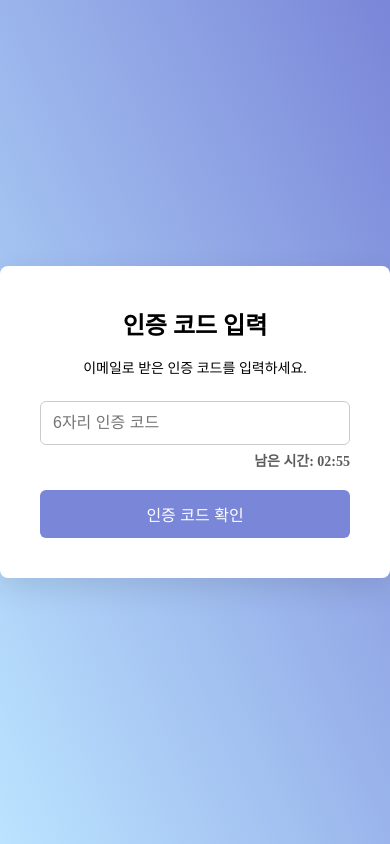
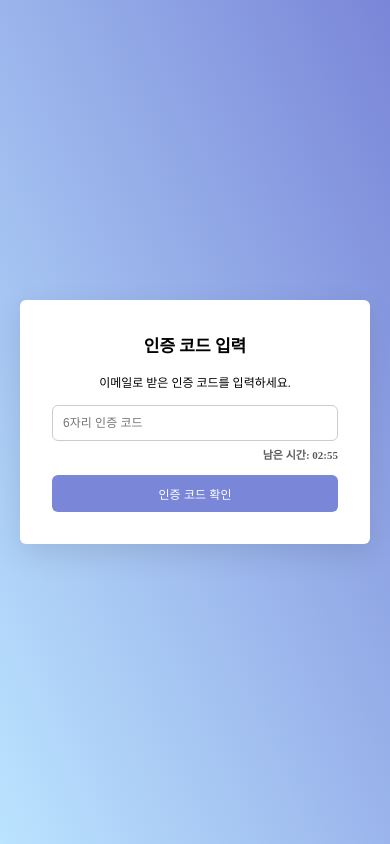
Before and after one commit to jiyun0852/GENAUFRONT, a React (Vite) app in the folder frontend/: page /verifycode in a window 390 px wide. Built offline with nearby package versions, Linux system fonts and the light colour scheme.

Commit message:
메인 제외 반응형 완성

```diff
--- a/frontend/src/pages/ResetPassword/ResetPassword.css
+++ b/frontend/src/pages/ResetPassword/ResetPassword.css
@@ -4,6 +4,8 @@
   display: flex;
   justify-content: center;
   align-items: center;
+  padding: 20px; /* 모바일에서 여백 확보 */
+  box-sizing: border-box;
 }
 
 .reset-password-box {
@@ -13,7 +15,7 @@
   text-align: center;
   box-shadow: 0 10px 30px rgba(0, 0, 0, 0.1);
   max-width: 400px;
-    width: 80vw;
+  width: 100%;
 }
 
 .reset-password-box h1 {
@@ -33,7 +35,7 @@
   border: 1px solid #ccc;
   border-radius: 6px;
   font-size: 14px;
-    box-sizing: border-box; /* 버튼과 정확히 같은 폭으로 */
+  box-sizing: border-box;
 }
 
 .reset-submit-button {
@@ -50,9 +52,58 @@
   display: block;
   text-align: center;
   margin-top: 8px;
+  transition: background-color 0.3s; /* hover 부드럽게 */
 }
-
 
 .reset-submit-button:hover {
   background-color: #5f6fc7;
 }
+
+/* 반응형 - 모바일, 태블릿 */
+@media (max-width: 480px) {
+  .reset-password-box {
+    padding: 24px;
+    border-radius: 6px;
+  }
+
+  .reset-password-box h1 {
+    font-size: 20px;
+  }
+
+  .reset-email-input,
+  .reset-submit-button {
+    font-size: 13px;
+    padding: 10px;
+  }
+
+}
+
+@media (max-width: 768px) {
+  .reset-password-box {
+    width: 90%;
+    padding: 32px;
+  }
+
+@media (max-width: 310px) {
+  .reset-password-box {
+    padding: 24px;
+    border-radius: 6px;
+  }
+
+  .reset-password-box h1 {
+    font-size: 15px;
+  }
+
+  .reset-email-input,
+  .reset-submit-button {
+    font-size: 10px;
+    padding: 10px;
+  }
+}
+
+.reset-password-box p {
+  font-size: 13px;
+}
+
+
+}
--- a/frontend/src/pages/VerifyCode/VerifyCode.css
+++ b/frontend/src/pages/VerifyCode/VerifyCode.css
@@ -4,15 +4,17 @@
   display: flex;
   justify-content: center;
   align-items: center;
+  padding: 20px; /* 모바일용 여백 추가 */
+  box-sizing: border-box;
 }
 
 .verify-code-box {
   background: white;
-    padding: 40px 40px;
+  padding: 40px;
   box-shadow: 0 10px 30px rgba(0, 0, 0, 0.1);
   text-align: center;
   border-radius: 8px;
-    width: 90%;
+  width: 100%;
   max-width: 400px;
 }
 
@@ -60,3 +62,62 @@
   text-align: right;
   font-weight: bold;
 }
+
+
+@media (max-width: 480px) {
+  .verify-code-box {
+    padding: 24px;
+    border-radius: 6px;
+  }
+
+  .verify-code-box h1 {
+    font-size: 17px;
+  }
+
+  .verify-code-box p {
+    font-size: 12px;
+    margin-bottom: 14px;
+  }
+
+  .verify-code-input,
+  .verify-submit-button {
+    font-size: 12px;
+    padding: 10px;
+  }
+
+  .countdown-timer {
+    font-size: 11px;
+    margin-bottom: 13px;
+  }
+}
+
+@media (max-width: 768px) {
+  .verify-code-box {
+    width: 90%;
+    padding: 32px;
+  }
+
+  @media (max-width: 320px) {
+  .verify-code-box {
+    padding: 20px;
+  }
+
+  .verify-code-box h1 {
+    font-size: 15px;
+  }
+
+  .verify-code-box p {
+    font-size: 12px;
+  }
+
+  .verify-code-input,
+  .verify-submit-button {
+    font-size: 11px;
+    padding: 8px;
+  }
+
+  .countdown-timer {
+    font-size: 10px;
+  }
+}
+}
```
Lines whose indentation alone changed are shown as unchanged.
